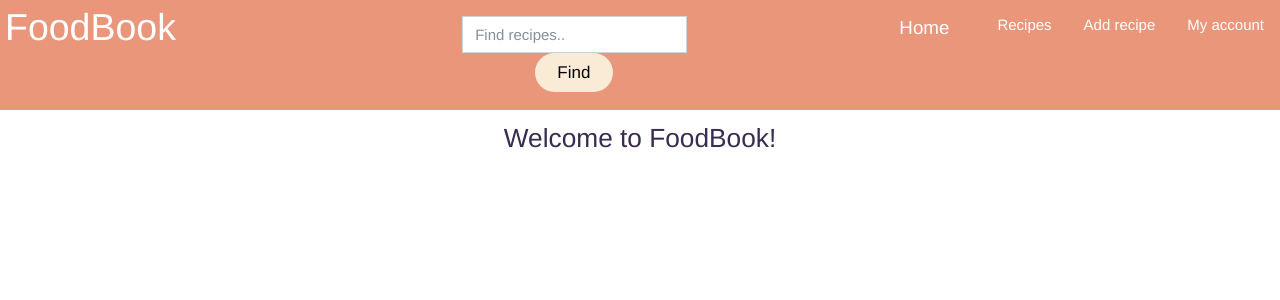
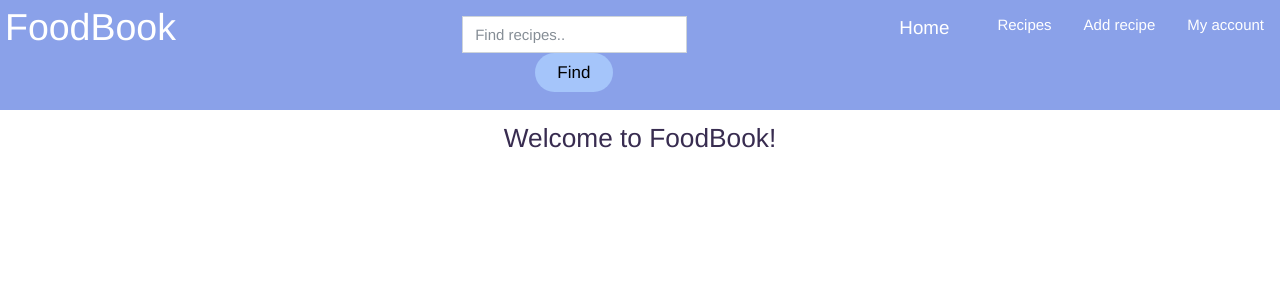
Before and after one commit to JelenaKiblik/Tarkvaratehnika-projekt, a Vue app in the folder web/: page /AddRecipe in a window 1280 px wide. Shown: the top 300 px of the page. Built offline with nearby package versions, Linux system fonts and the light colour scheme; no server answers.

Commit message:
small style change

```diff
--- a/web/src/App.vue
+++ b/web/src/App.vue
@@ -84,7 +84,7 @@
     }
 
     button {
-        background-color: antiquewhite;
+        background-color: #a5c5fa;
         padding:0.3em 1.2em;
         margin:0 0.1em 0.1em 0;
         border:0.16em solid rgba(255,255,255,0);
@@ -102,7 +102,7 @@
         margin: 0;
         padding: 0;
         overflow: hidden;
-        background-color: darksalmon;
+        background-color: #8aa1e9;
         position: fixed;
         top:0;
         left: 0;
@@ -126,7 +126,7 @@
     }
 
     .header-ul li a:hover {
-        background-color: salmon;
+        background-color: #98a5fa;
     }
 
 </style>
```
